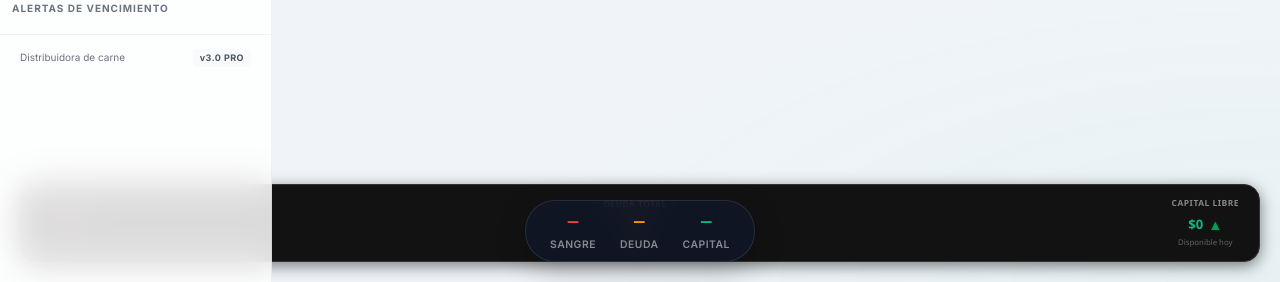
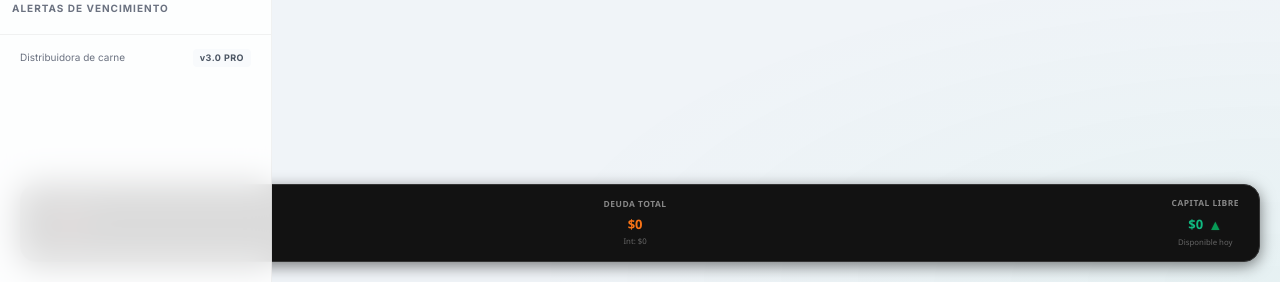
Before and after one commit to cesarmaciel1234/crm-frigorifico, a Flask app: page / in a window 1280 px wide. Shown: the part 518-800 px from the top of the page. Run offline with Flask 3, Linux system fonts and the light colour scheme; data that the repository does not hold is empty; some libraries are stand-ins or nearby versions.

Commit message:
Limpiar footer viejo superpuesto

```diff
--- a/app/static/js/app.js
+++ b/app/static/js/app.js
@@ -371,9 +371,7 @@ const $ = id => document.getElementById(id);
             $('kpiMeta').textContent = fmt(a.stock_kg || 0) + ' kg';
             $('kpiExcedente').textContent = '$' + fmt(a.caja_real || 0);
 
-            if ($('footSangria')) $('footSangria').textContent = '$' + fmt(s.sangria_diaria || 0);
-            if ($('footDeuda')) $('footDeuda').textContent = '$' + fmt(a.deuda_real ?? a.deuda_financiera ?? 0);
-            if ($('footCapital')) $('footCapital').textContent = '$' + fmt(a.capital_neto || 0);
+
         }
 
         function renderHealth() {
--- a/app/templates/terminal.html
+++ b/app/templates/terminal.html
@@ -744,20 +744,7 @@
     <script src="/static/vendor/dexie.min.js"></script>
     <script src="/static/js/app.js?v=1.0"></script>
 
-    <footer class="terminal-footer">
-        <div class="footer-segment">
-            <span id="footSangria" class="val-danger">—</span>
-            <span class="lbl">SANGRE</span>
-        </div>
-        <div class="footer-segment">
-            <span id="footDeuda" class="val-warning">—</span>
-            <span class="lbl">DEUDA</span>
-        </div>
-        <div class="footer-segment">
-            <span id="footCapital" class="val-success">—</span>
-            <span class="lbl">CAPITAL</span>
-        </div>
-    </footer>
+
     <div class="dashboard-bar">
         <div class="kpi-item alerta-urgente">
             <span class="label">SANGRE/DÍA</span>
```
